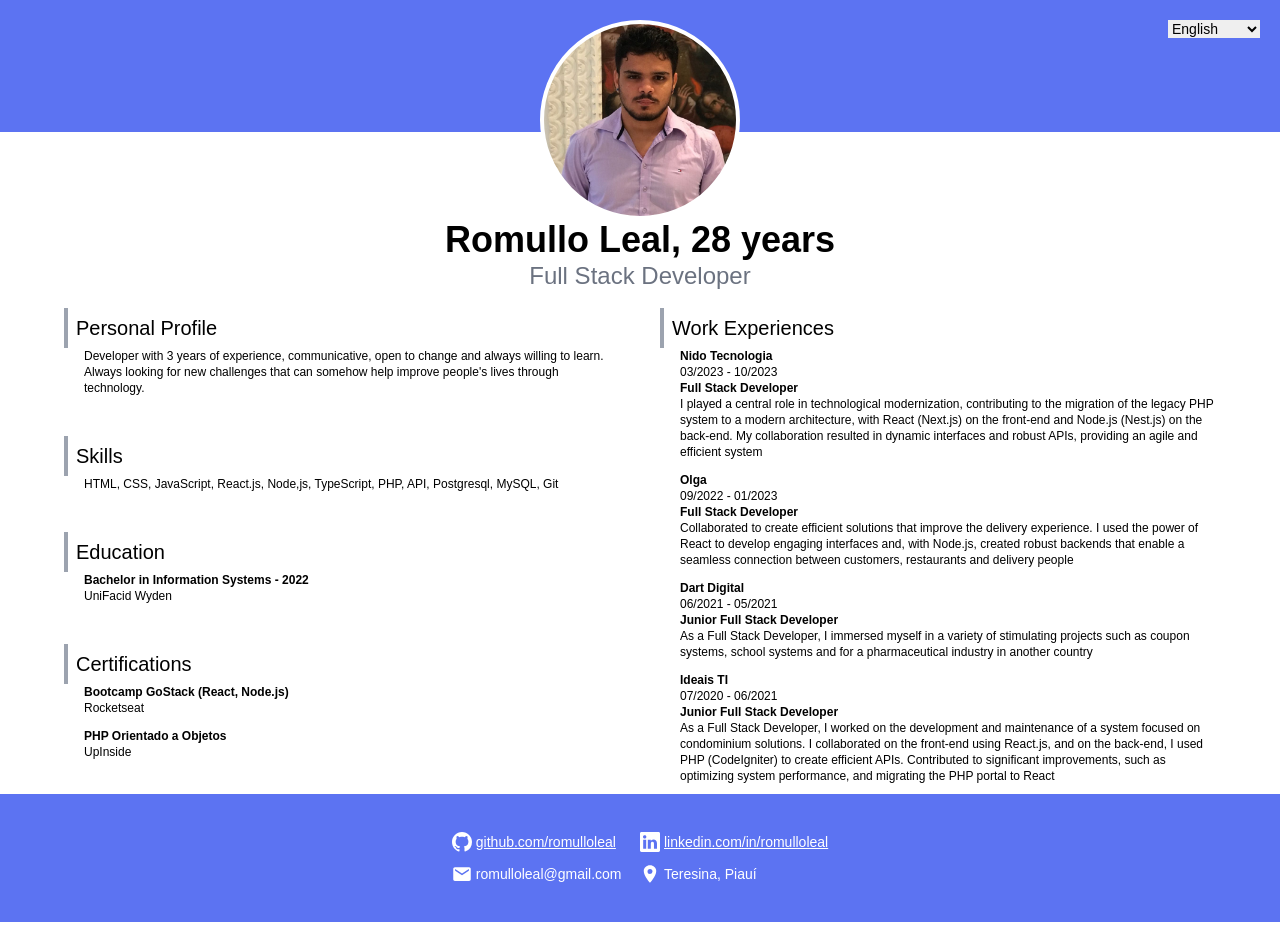
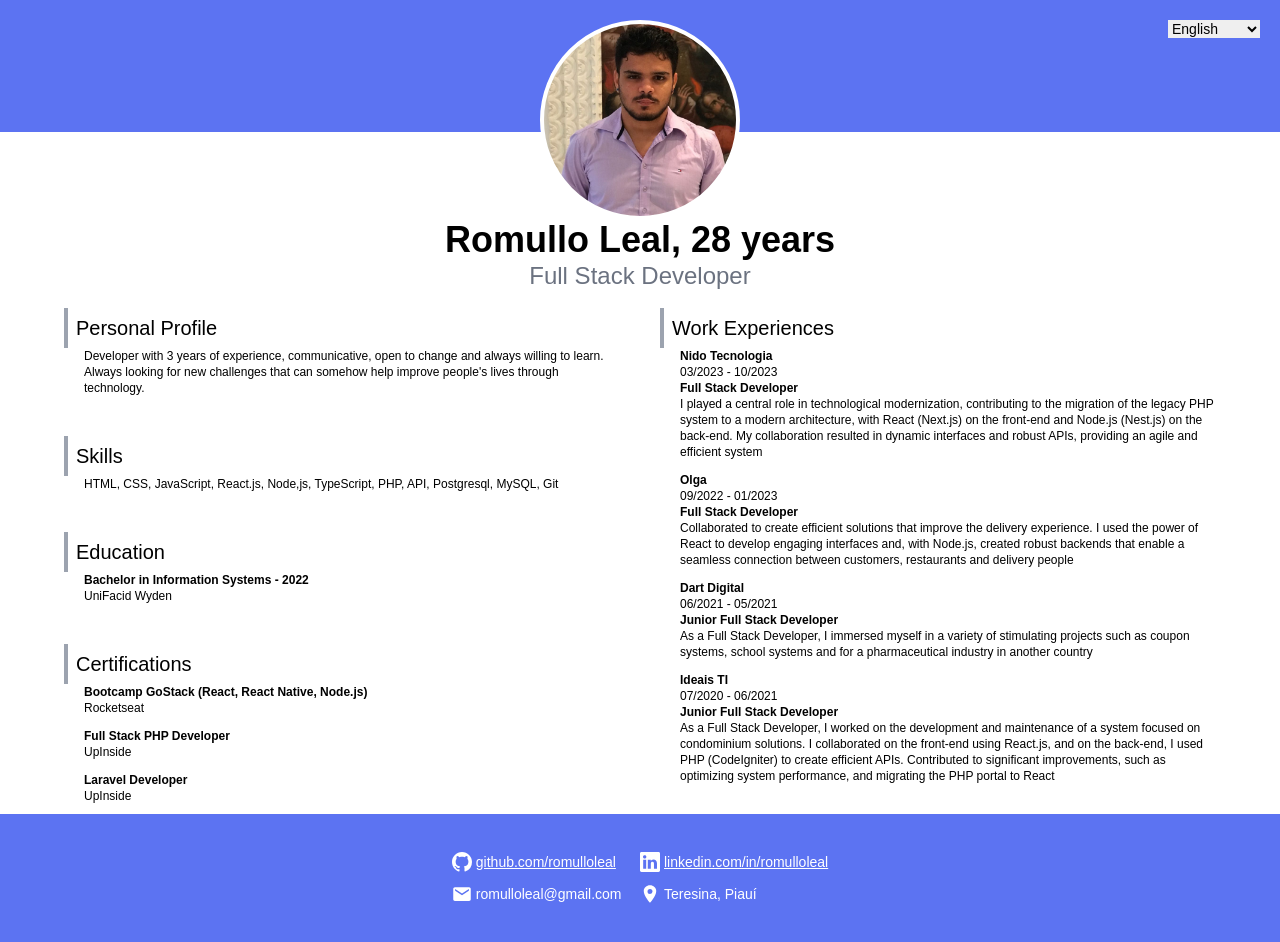
Before and after one commit to romulloleal/romulloleal.github.io, a React (Create React App) app: page / in a window 1280 px wide. Built offline with nearby package versions, Linux system fonts and the light colour scheme.

Commit message:
add & edit certifications

```diff
--- a/src/App.tsx
+++ b/src/App.tsx
@@ -67,12 +67,16 @@ function App() {
               <div className="title">{translate('certifications')}</div>
               <div className="description">
                 <div className="font-bold">
-                  Bootcamp GoStack (React, Node.js)
+                  Bootcamp GoStack (React, React Native, Node.js)
                 </div>
                 <div>Rocketseat</div>
               </div>
               <div className="description">
-                <div className="font-bold">PHP Orientado a Objetos</div>
+                <div className="font-bold">Full Stack PHP Developer</div>
+                <div>UpInside</div>
+              </div>
+              <div className="description">
+                <div className="font-bold">Laravel Developer</div>
                 <div>UpInside</div>
               </div>
             </div>
```
